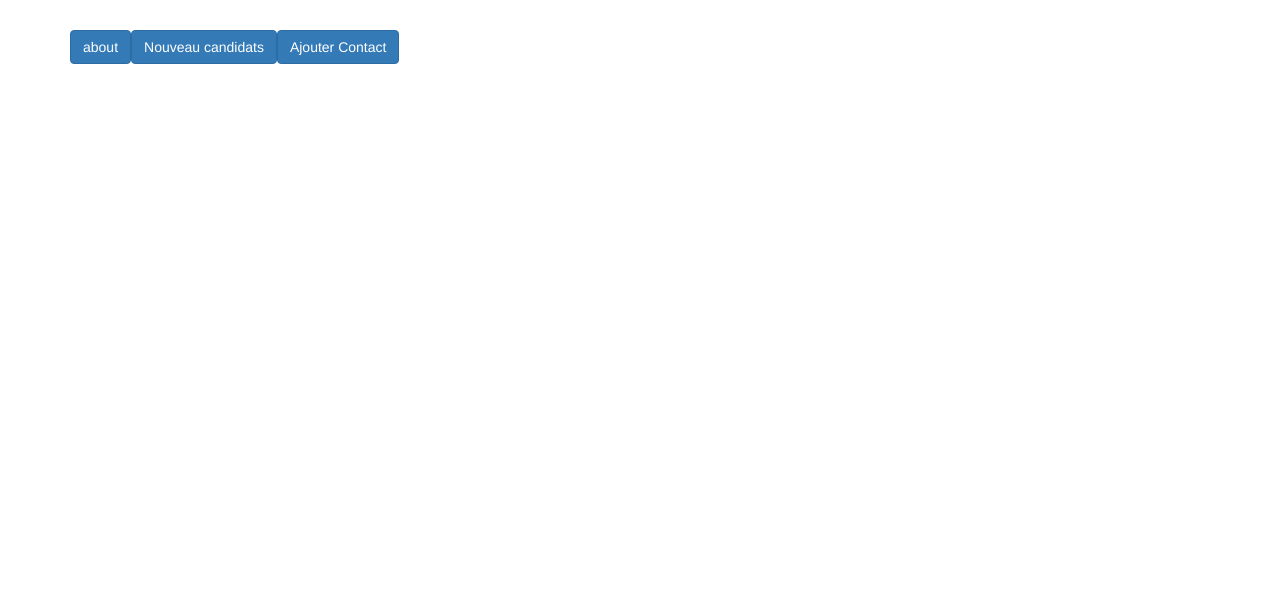
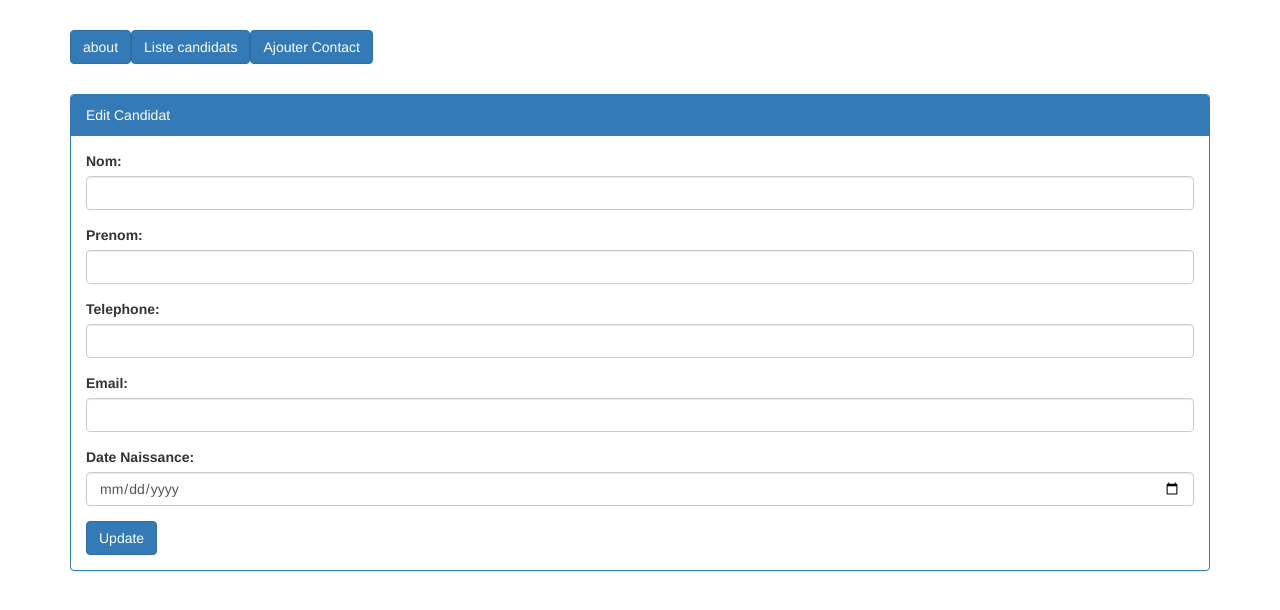
Before and after one commit to kaderhind/ExpertusProject, an Angular app in the folder Client/: page /editCandidat/1 in a window 1280 px wide. Before the commit this address led to /. Shown: the top 610 px of the page. Built offline with nearby package versions, Linux system fonts and the light colour scheme; no server answers.

Commit message:
modification et suppression partie FrontEnd

```diff
--- a/Client/src/app/app.component.html
+++ b/Client/src/app/app.component.html
@@ -2,7 +2,7 @@
 
 <div class="container spacer">
   <button routerLink ="/about" class="btn btn-primary"> about</button>
-  <button routerLink="/candidats" class="btn btn-primary"> Nouveau candidats</button>
+  <button routerLink="/candidats" class="btn btn-primary"> Liste candidats</button>
    <button routerLink="/new-contact" class="btn btn-primary"> Ajouter Contact</button>
 </div>
 
--- a/Client/src/app/app.module.ts
+++ b/Client/src/app/app.module.ts
@@ -9,10 +9,12 @@ import { AboutComponent } from './about/about.component';
 import { HttpClientModule} from '@angular/common/http';
 import { NewCandidatComponent } from './new-candidat/new-candidat.component';
 import { CandidatsService } from '../services/candidats.service';
+import { EditCandidatComponent } from './edit-candidat/edit-candidat.component';
 
 const appRoutes: Routes = [
   { path: 'about', component: AboutComponent },
   { path: 'candidats', component: CandidatsComponent },
+  { path: 'editCandidat/:id', component: EditCandidatComponent },
   { path: 'new-contact', component: NewCandidatComponent},
   { path: '',
     redirectTo: '/about',
@@ -26,7 +28,8 @@ const appRoutes: Routes = [
     AppComponent,
     CandidatsComponent,
     AboutComponent,
-    NewCandidatComponent
+    NewCandidatComponent,
+    EditCandidatComponent
   ],
   imports: [
     BrowserModule,
--- a/Client/src/app/candidats/candidats.component.html
+++ b/Client/src/app/candidats/candidats.component.html
@@ -13,12 +13,16 @@
 					<th>nom</th>
 					<th>prenom</th>
 					<th>email</th>
+					<th></th>
+					<th></th>
 				</tr>
 				<tr *ngFor="let c of pageCandidats?.content">
 					<td>{{c.id}}</td>
 					<td>{{c.nom}}</td>
 					<td>{{c.prenom}}</td>
 					<td>{{c.email}}</td>
+					<td><a (click)="onEditCandidat(c.id)" class="clickable">Edit</a></td>
+					<td><a (click)="onDeleteCandidat(c)" class="clickable">Delete</a></td>
 				</tr>
 			</table>
 
--- a/Client/src/app/candidats/candidats.component.ts
+++ b/Client/src/app/candidats/candidats.component.ts
@@ -1,6 +1,9 @@
 import { Component, OnInit } from '@angular/core';
 import {HttpClient} from '@angular/common/http';
 import { CandidatsService } from 'src/services/candidats.service';
+import { Router } from '@angular/router';
+import { Candidat } from '../../model/model.candidat';
+
 
 
 @Component({
@@ -18,7 +21,8 @@ export class CandidatsComponent implements OnInit {
   size:number=5;
   pages:Array<number>;
 
-  constructor(public http:HttpClient, public candidatsService:CandidatsService) { }
+  constructor(public http:HttpClient, public candidatsService:CandidatsService,
+    public router:Router) { }
 
   ngOnInit() {
 
@@ -44,4 +48,27 @@ export class CandidatsComponent implements OnInit {
     this.doSearch();
   }
 
+  onEditCandidat(id:number){
+
+    this.router.navigate(['editCandidat',id]);
+
+  }
+
+  onDeleteCandidat(c:Candidat){
+
+    let confirm=window.confirm(" Est vous sure ?");
+
+    if(confirm == true){
+
+      this.candidatsService.deleteCandidat(c.id)
+      .subscribe(data=>{
+      this.pageCandidats.content.splice(
+        this.pageCandidats.content.indexOf(c),1
+        );
+    },err=>{
+      console.log(err);
+    })
+
+    }
+  }
 }
--- /dev/null
+++ b/Client/src/app/edit-candidat/edit-candidat.component.html
@@ -0,0 +1,28 @@
+<div class="container spacer">
+	<div class="panel panel-primary" *ngIf="mode==1">
+		<div class="panel-heading"> Edit Candidat</div>
+		<div class="panel-body">
+				<div class="form-group">
+					<label class="control-labe">Nom:</label>
+					<input class="form-control" type="text" [(ngModel)]="candidat.nom">
+				</div>
+				<div class="form-group">
+					<label class="control-labe">Prenom:</label>
+					<input class="form-control" type="text" [(ngModel)]="candidat.prenom">
+				</div>
+				<div class="form-group">
+					<label class="control-labe">Telephone:</label>
+					<input class="form-control" type="text" [(ngModel)]="candidat.telephone">
+				</div>
+				<div class="form-group">
+					<label class="control-labe">Email:</label>
+					<input class="form-control" type="text" [(ngModel)]="candidat.email">
+				</div>
+				<div class="form-group">
+					<label class="control-labe">Date Naissance:</label>
+					<input class="form-control" type="date" [(ngModel)]="candidat.dateNaissance">
+				</div>
+				<button class="btn btn-primary" (click)="updateCandidat()">Update</button>
+		</div>
+	</div>
+</div>
--- /dev/null
+++ b/Client/src/app/edit-candidat/edit-candidat.component.ts
@@ -0,0 +1,44 @@
+import { Component, OnInit } from '@angular/core';
+import { Candidat } from '../../model/model.candidat';
+import { ActivatedRoute, Router } from '@angular/router';
+import { CandidatsService } from '../../services/candidats.service';
+
+@Component({
+  selector: 'app-edit-candidat',
+  templateUrl: './edit-candidat.component.html',
+  styleUrls: ['./edit-candidat.component.css']
+})
+export class EditCandidatComponent implements OnInit {
+
+	mode:number=1;
+	candidat:Candidat=new Candidat();
+	id:number;
+
+	constructor(private activatedRoute:ActivatedRoute,
+				private router:Router,
+				private candidatsService:CandidatsService) { }
+
+	ngOnInit() {
+
+		this.id=this.activatedRoute.snapshot.params['id'];
+		this.candidatsService.getCandidat(this.id)
+		.subscribe(data=>{
+			this.candidat=data
+		},err=>{
+			console.log(err);
+		});
+	  }
+
+
+	updateCandidat(){
+		this.candidatsService.updateCandidat(this.candidat)
+		.subscribe(data=>{
+			alert("Mise a jour effectues avec succes");
+			this.router.navigate(['candidats']);
+		},err=>{
+			console.log(err);
+		})
+
+	}
+
+}
--- a/Client/src/app/new-candidat/new-candidat.component.html
+++ b/Client/src/app/new-candidat/new-candidat.component.html
@@ -2,7 +2,6 @@
 	<div class="panel panel-primary" *ngIf="mode==1">
 		<div class="panel-heading"> Nouveau Candidat</div>
 		<div class="panel-body">
-			<div *ngIf="mode==1">
 				<div class="form-group">
 					<label class="control-labe">Nom:</label>
 					<input class="form-control" type="text" [(ngModel)]="candidat.nom">
@@ -24,8 +23,6 @@
 					<input class="form-control" type="date" [(ngModel)]="candidat.dateNaissance">
 				</div>
 				<button class="btn btn-primary" (click)="saveCandidat()">Save</button>
-			</div>
-
 		</div>
 	</div>
 
--- a/Client/src/model/model.candidat.ts
+++ b/Client/src/model/model.candidat.ts
@@ -1,5 +1,6 @@
 export class Candidat{
 
+	id:number;
 	nom:string="";
 	prenom:string="";
 	email:string="";
--- a/Client/src/services/candidats.service.ts
+++ b/Client/src/services/candidats.service.ts
@@ -1,7 +1,7 @@
 import { Injectable } from '@angular/core';
 import { HttpClient} from '@angular/common/http';
 import { Candidat } from 'src/model/model.candidat';
-
+import { Observable } from 'rxjs';
 @Injectable({
   providedIn: 'root'
 })
@@ -17,4 +17,18 @@ export class CandidatsService {
 	saveCandidat(candidat:Candidat){
 		return this.http.post("http://localhost:8080/candidats",candidat);
 	}
+
+	updateCandidat(candidat:Candidat){
+		return this.http.put("http://localhost:8080/candidats/"+candidat.id,candidat);
+	}
+
+	deleteCandidat(id:number){
+		return this.http.delete("http://localhost:8080/candidats/"+id);
+	}
+
+	getCandidat(id:number):Observable<any>{
+		return this.http.get("http://localhost:8080/candidats/"+id);
+	}
+
+
 }
```
Also changed, not shown: Client/src/app/edit-candidat/edit-candidat.component.css (added), 2 other files (tests, documents, lock files or other folders).
